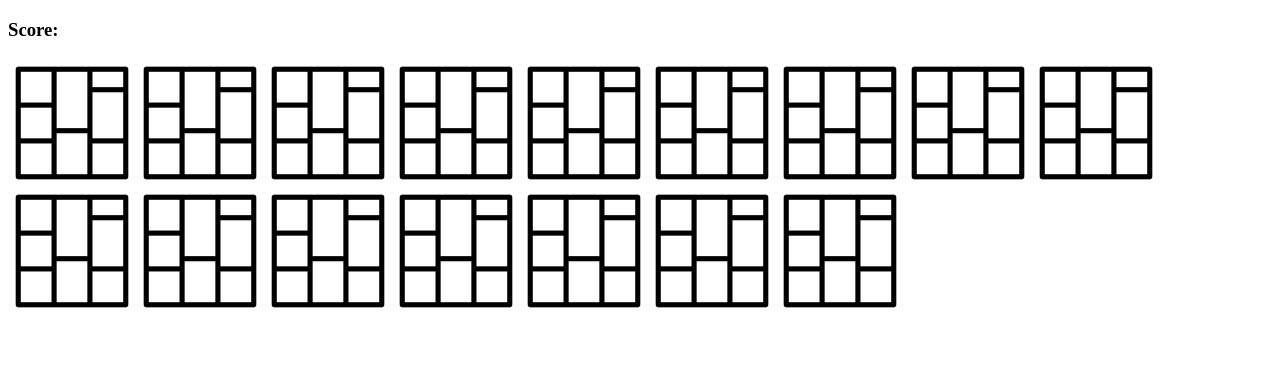
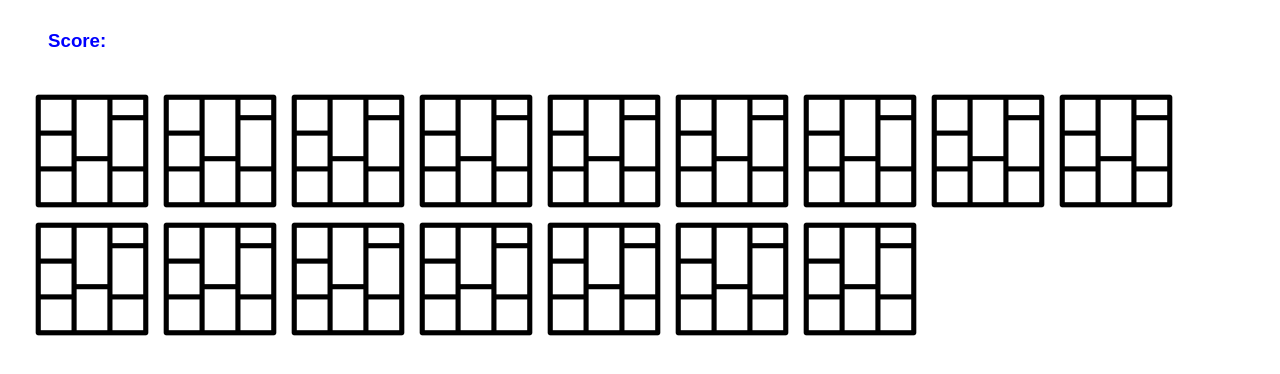
Before and after one commit to jesslam/quar_projects, a plain HTML site: page memory_game/index.html in a window 1280 px wide. Drawn offline with Linux system fonts and the light colour scheme.

Commit message:
final draft commit

```diff
--- a/memory_game/app.js
+++ b/memory_game/app.js
@@ -90,7 +90,7 @@ document.addEventListener('DOMContentLoaded', () => {
     function checkForMatch(){
         var cards = document.querySelectorAll('img')
         const optionOneId = cardsChosenId[0]
-        const optionTwoId =  cardsChosenId[0]
+        const optionTwoId =  cardsChosenId[1]
         if (cardsChosen[0] == cardsChosen[1]){
             alert('You found a match!')
             cards[optionOneId].setAttribute('src', 'images/green.png')
--- a/memory_game/style.css
+++ b/memory_game/style.css
@@ -1,8 +1,16 @@
 .grid {
     display: flex;
     flex-wrap: wrap;
+    align-items: center;
+    padding: 20px;
     height: auto;
-    height: 512;
-    width: 512;
+    /*width: 512px;*/
+    max-width: 100%;
 
 }
+
+h3{
+    font-family: sans-serif;
+    color: blue;
+    margin: 30px 20px 15px 40px;
+}
```
Also changed, not shown: memory_game/index.html (+1 -1 lines), 1 other file.
